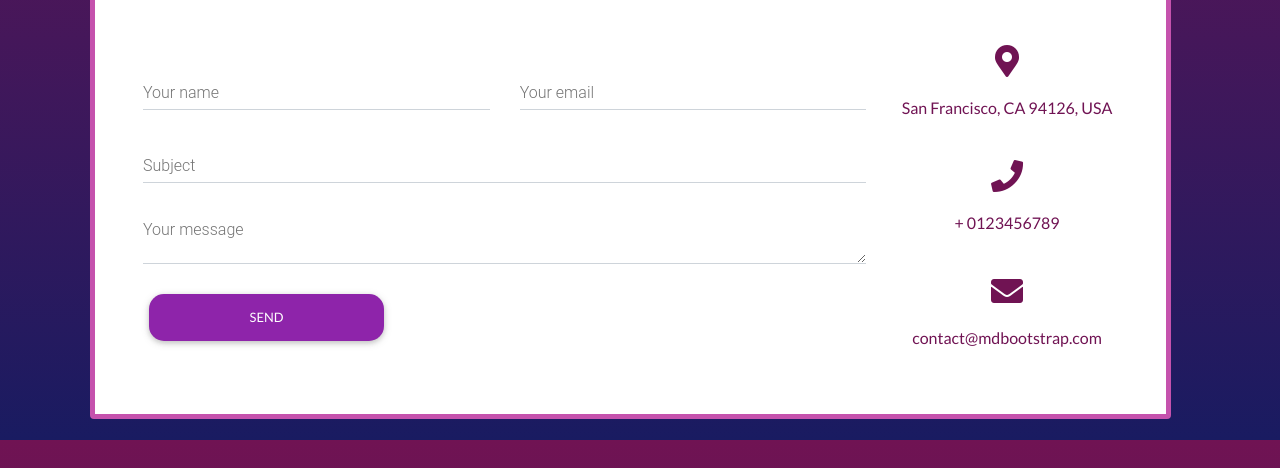
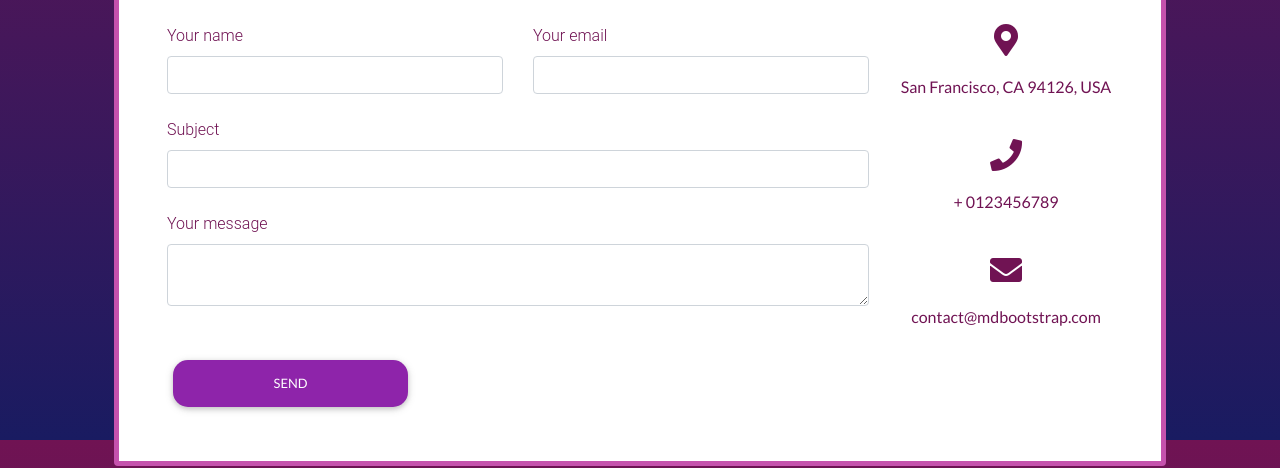
Before and after one commit to dspwebstudio/dspdevstudio, a plain HTML site: page contacto.html in a window 1280 px wide. Shown: the part 360-828 px from the top of the page. Drawn offline with nearby package versions, Linux system fonts and the light colour scheme; a script that the page names is missing.

Commit message:
form changes

```diff
--- a/contacto.html
+++ b/contacto.html
@@ -68,12 +68,11 @@
                     <img src="dist/img/quien-soy/leucemia-mono.png" class="leucemia-mono" alt="moño leucemia" />
                 </div>
                 <!-- CONTACTO -->
-                <section id="contacto" class="contacto mt-0">
-                    <div class="section-content">
-                        <div class="container-fluid">
+                <div id="contacto" class="contacto mt-0">
+                    <section class="container-fluid">
                         <div class="section-content-row row">
                             <!--Section: Contact v.2-->
-                                    <section class="contact-form mb-4 p-5 rounded text-purple">
+                            <section class="contact-form m-4 p-5 rounded text-purple">
 
                                 <!--Section heading-->
                                 <h2 class="h2-responsive font-weight-bold text-center my-4">Contacto</h2>
@@ -87,28 +86,25 @@
 
                                     <!-- FORMULARIO-->
                                     <div class="col-md-9 mb-md-0 mb-5">
-                                                <form id="contact-form" name="contact-form" action="mail.php"
-                                                    method="POST">
+                                        <form id="contact-form" name="contact-form" action="mail.php" method="POST">
 
                                             <!--Grid row-->
                                             <div class="row">
 
                                                 <!--Grid column-->
                                                 <div class="col-md-6">
-                                                            <div class="md-form mb-0">
-                                                                <input type="text" id="name" name="name"
-                                                                    class="form-control">
+                                                    <div class="mb-4">
                                                         <label for="name" class="">Your name</label>
+                                                        <input type="text" id="name" name="name" class="form-control">
                                                     </div>
                                                 </div>
                                                 <!--Grid column-->
 
                                                 <!--Grid column-->
                                                 <div class="col-md-6">
-                                                            <div class="md-form mb-0">
-                                                                <input type="text" id="email" name="email"
-                                                                    class="form-control">
+                                                    <div class="mb-4">
                                                         <label for="email" class="">Your email</label>
+                                                        <input type="text" id="email" name="email" class="form-control">
                                                     </div>
                                                 </div>
                                                 <!--Grid column-->
@@ -119,10 +115,10 @@
                                             <!--Grid row-->
                                             <div class="row">
                                                 <div class="col-md-12">
-                                                            <div class="md-form mb-0">
+                                                    <div class="form mb-4">
+                                                        <label for="subject" class="">Subject</label>
                                                         <input type="text" id="subject" name="subject"
                                                             class="form-control">
-                                                                <label for="subject" class="">Subject</label>
                                                     </div>
                                                 </div>
                                             </div>
@@ -134,11 +130,10 @@
                                                 <!--Grid column-->
                                                 <div class="col-md-12">
 
-                                                            <div class="md-form">
-                                                                <textarea type="text" id="message" name="message"
-                                                                    rows="2"
-                                                                    class="form-control md-textarea"></textarea>
+                                                    <div class="form mb-4">
                                                         <label for="message">Your message</label>
+                                                        <textarea type="text" id="message" name="message" rows="2"
+                                                            class="form-control"></textarea>
                                                     </div>
 
                                                 </div>
@@ -147,7 +142,7 @@
 
                                         </form>
 
-                                                <div class="text-center text-md-left">
+                                        <div class="text-center text-md-left mt-4">
                                             <a class="btn btn-purple"
                                                 onclick="document.getElementById('contact-form').submit();">Send</a>
                                         </div>
@@ -178,10 +173,9 @@
                             </section>
                             <!--Section: Contact v.2-->
                         </div>
+                    </section>
                 </div>
             </div>
-                    </div>
-                </section>
             <!-- CONTACTO -->
         </div>
         <!-- SECCION -->
```
Lines whose indentation alone changed are shown as unchanged.
